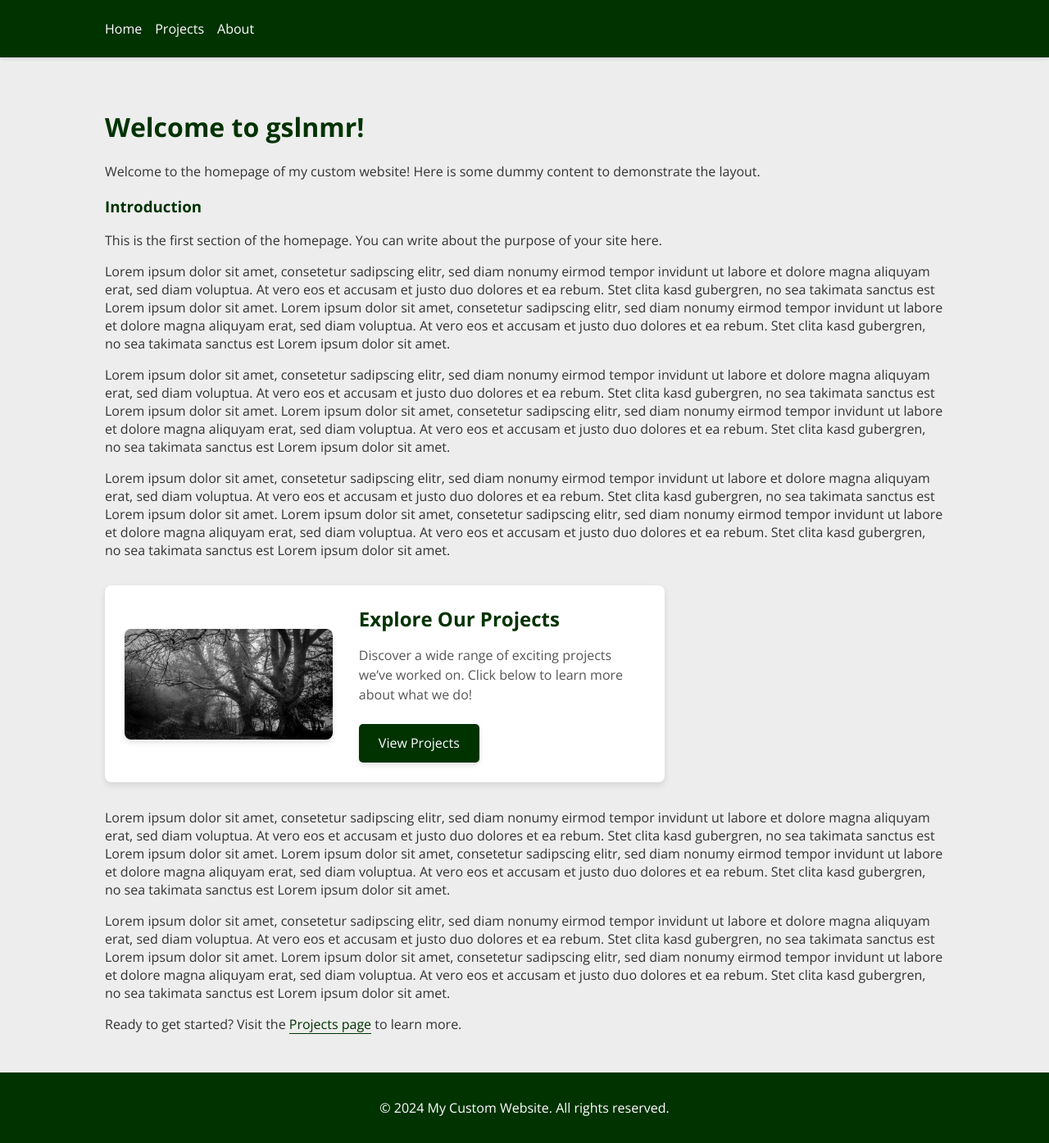
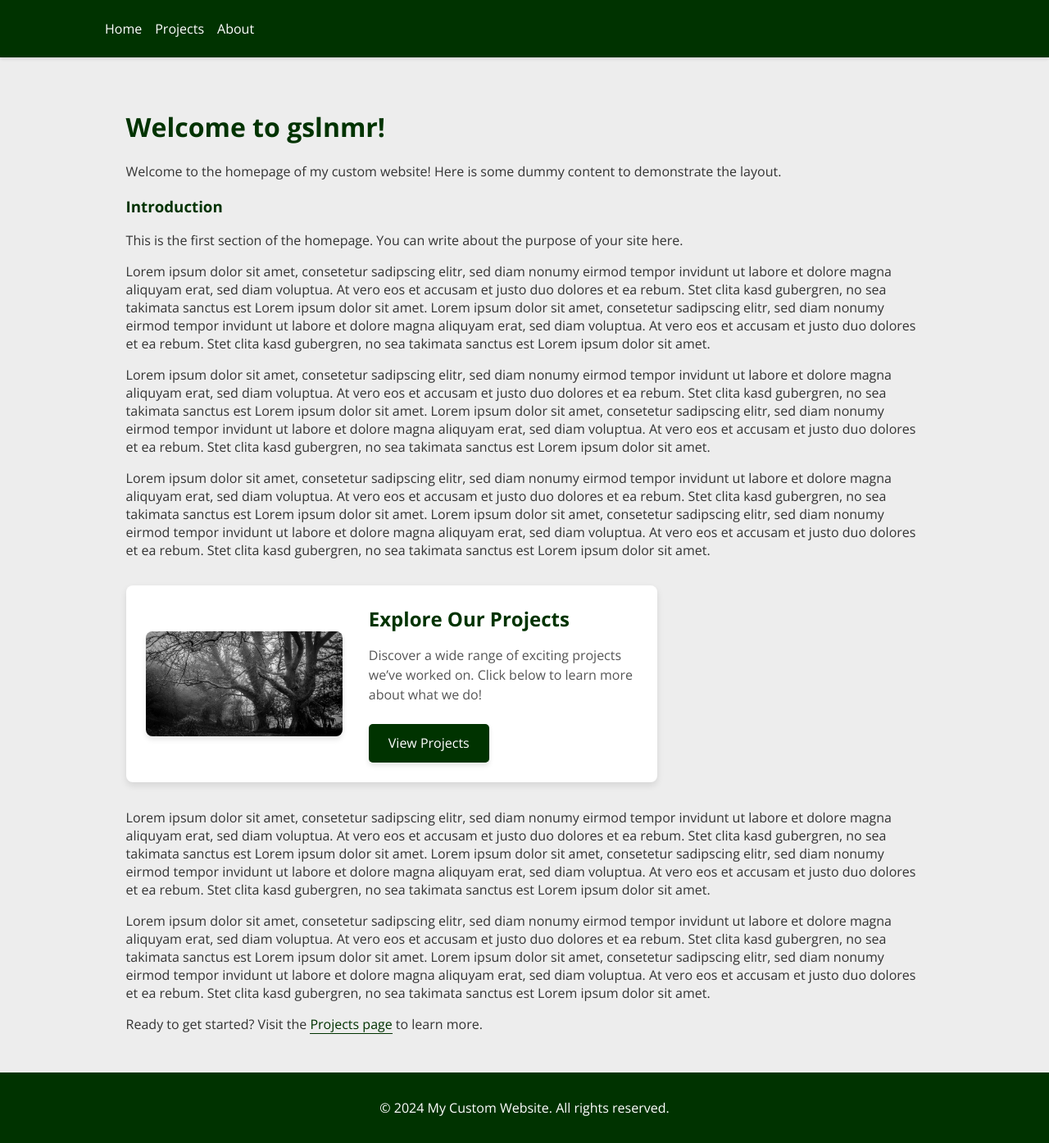
Before and after one commit to schminho/schminho.github.io, a Jekyll site: the page built from index.md, in a window 1280 px wide and 1394 px high. Shown: the whole window at 82% size. Built offline with Jekyll 4.4.1, drawn with Linux system fonts in a browser that asks for light colours.

Commit message:
Update style.css

```diff
--- a/assets/css/style.css
+++ b/assets/css/style.css
@@ -8,7 +8,6 @@
     display: flex;
     flex-direction: column;
     min-height: 100vh; /* Ensure body is at least the height of the viewport */
-    justify-content: center; /* Center the container horizontally */
 }
 
 /* General container styling */
@@ -74,12 +73,17 @@
     width: 100%; /* Expand underline to match the text's width */
 }
 
-/* Main content area */
+/* Main content fills the available space */
 main {
     flex: 1; /* Fill remaining space */
+    display: flex;
+    flex-direction: column;
+    justify-content: flex-start; /* Ensure content starts at the top */
     padding: 2rem 0; /* Adjust padding for content area */
     margin-top: 80px; /* Height of the header */
     box-sizing: border-box; /* Ensure padding and borders are calculated consistently */
+    padding: 2rem;
+    box-sizing: border-box;
 }
 
 /* Content inside the container */
```
